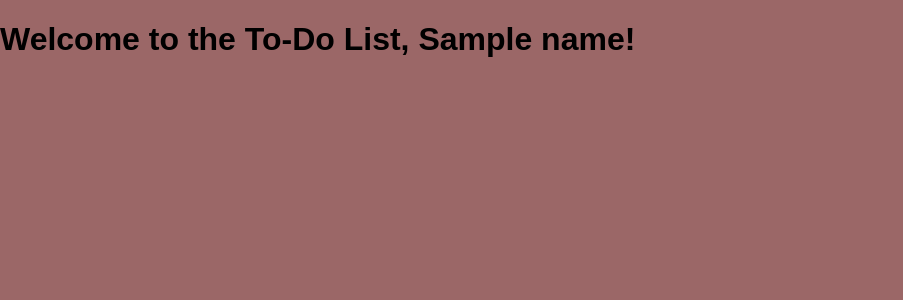
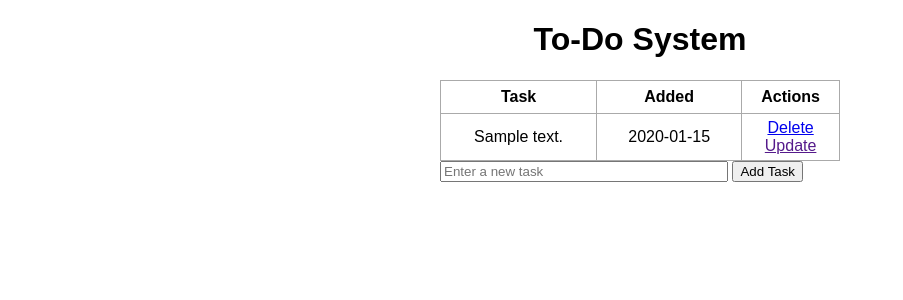
Before and after one commit to LootingBery/todo_system, a Flask app: template templates/index.html in a window 1280 px wide. Shown: the top 300 px of the page, without its empty margins (0-903 px from the left). Run offline with Flask 3, Linux system fonts and the light colour scheme; tables that the repository leaves empty hold one stand-in row (values such as "Sample post"); the template is opened without the code that fills it: values that come from a table or form of the project are taken from there, most other values are stand-ins (such as "Sample title", 1, 10 or a date in 2020); parts of the project's set-up code (start-up, migrations or seed data) failed here and were passed over.

Commit message:
Implement task addition and deletion functionality with updated index template

```diff
--- a/app.py
+++ b/app.py
@@ -1,5 +1,5 @@
 from datetime import datetime
-from flask import Flask, render_template
+from flask import Flask, redirect, render_template, request, url_for
 from flask_sqlalchemy import SQLAlchemy
 
 app = Flask(__name__)
@@ -9,14 +9,38 @@ db = SQLAlchemy(app)
 class Todo(db.Model):
     id = db.Column(db.Integer, primary_key=True)
     content = db.Column(db.String(200), nullable=False)
-    date_created = db.Column(db.DateTime, default=datetime.timezone.utc.now)
+    date_created = db.Column(db.DateTime, default=datetime.now)
 
     def __repr__(self):
         return f'<Task {self.id}>'
 
-@app.route("/")
+@app.route("/", methods=['POST' , 'GET'])
 def index():
-    return render_template("index.html")
+    if request.method == "POST":
+        task_content = request.form['content']
+        new_task = Todo(content=task_content)
+
+        try:
+            db.session.add(new_task)
+            db.session.commit()
+            return redirect('/')
+        except:
+            return "There was an issue adding your task"
+    else:
+        tasks = Todo.query.order_by(Todo.date_created).all()
+        return render_template('index.html', tasks=tasks)
+
+@app.route('/delete/<int:id>')
+def delete(id):
+    task_to_delete = Todo.query.get_or_404(id)
+
+    try:
+        db.session.delete(task_to_delete)
+        db.session.commit()
+        return redirect('/')
+    except:
+        return 'There was a problem deleting that task'
+
 
 if __name__ == "__main__":
     app.run(debug=True)
--- a/static/style.css
+++ b/static/style.css
@@ -1,6 +1,38 @@
-body {
-  font-family: Arial, sans-serif;
-  background-color: #9b6767;
+body,
+html {
   margin: 0;
-  padding: 0;
+  font-family: sans-serif;
 }
+
+.content {
+  margin: 0 auto;
+  width: 400px;
+}
+
+table,
+td,
+th {
+  border: 1px solid #aaa;
+}
+
+table {
+  border-collapse: collapse;
+  width: 100%;
+}
+
+th {
+  height: 30px;
+}
+
+td {
+  text-align: center;
+  padding: 5px;
+}
+
+.form {
+  margin-top: 20px;
+}
+
+#content {
+  width: 70%;
+}
--- a/templates/index.html
+++ b/templates/index.html
@@ -1,5 +1,36 @@
 {% extends "base.html" %} {% block head %}
 <title>To-Do List</title>
 {% endblock %} {% block body %}
-<h1>Welcome to the To-Do List, {{ name }}!</h1>
+<div class="content">
+  <h1 style="text-align: center">To-Do System</h1>
+
+  <table>
+    <tr>
+      <th>Task</th>
+      <th>Added</th>
+      <th>Actions</th>
+    </tr>
+    {% for task in tasks %}
+    <tr>
+      <td>{{ task.content }}</td>
+      <td>{{ task.date_created.date() }}</td>
+      <td>
+        <a href="/delete/{{ task.id }}">Delete</a>
+        <br />
+        <a href="">Update</a>
+      </td>
+    </tr>
+    {% endfor %}
+  </table>
+
+  <form action="/" method="POST">
+    <input
+      type="text"
+      name="content"
+      id="content"
+      placeholder="Enter a new task"
+    />
+    <input type="submit" value="Add Task" />
+  </form>
+</div>
 {% endblock %}
```
